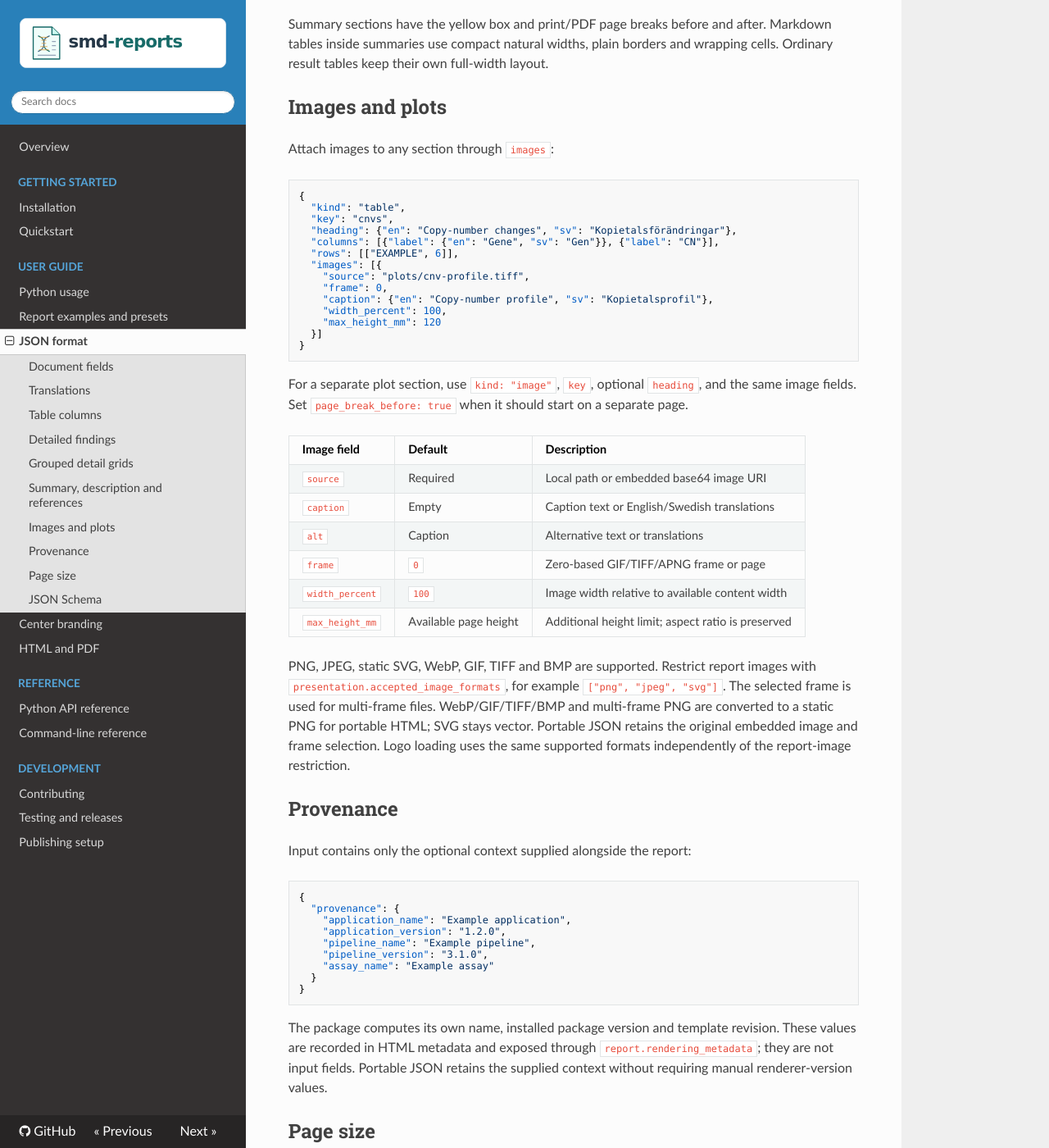
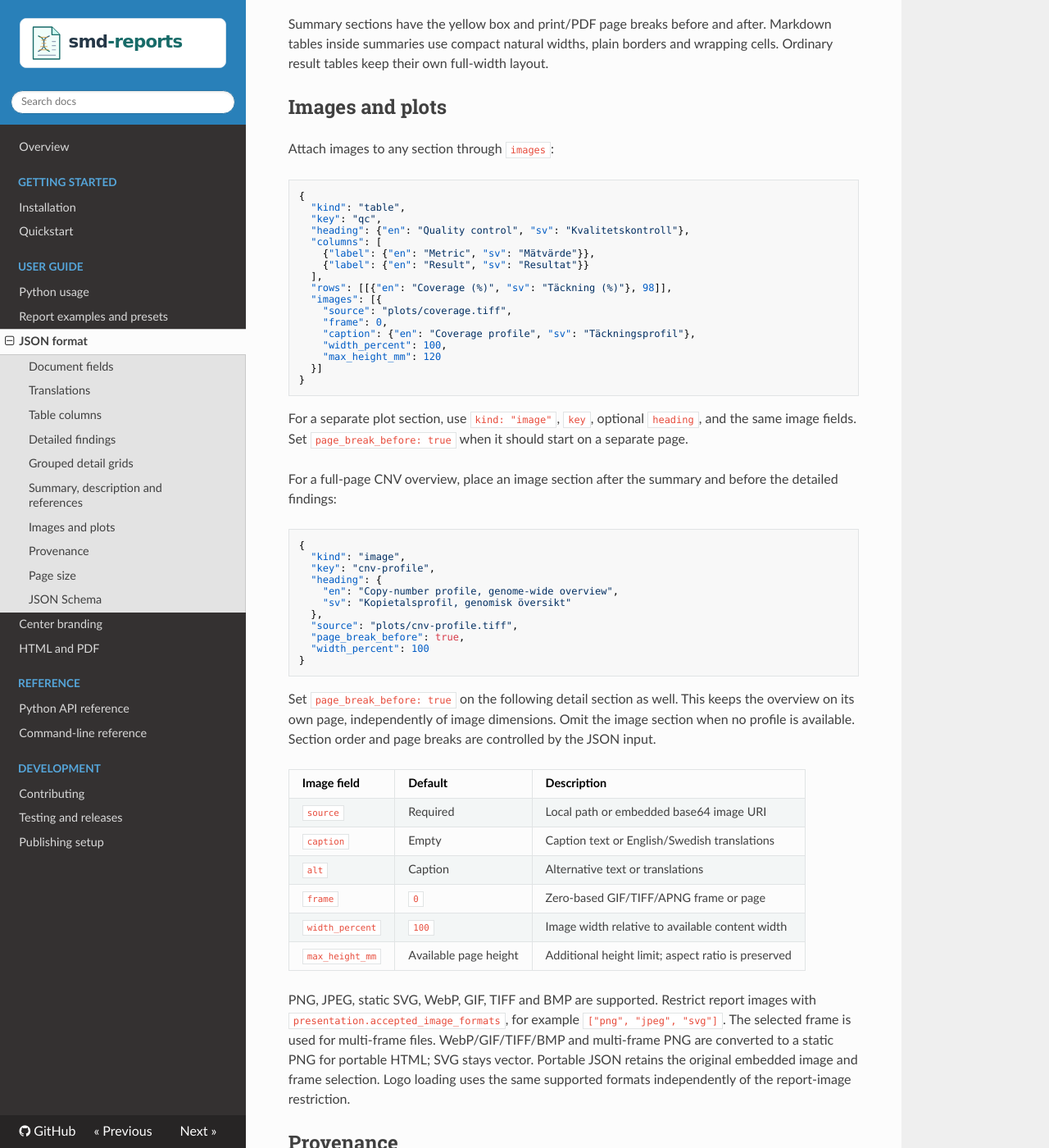
Before and after one commit to SMD-Bioinformatics-Lund/smd-reports, an MkDocs documentation site: the page built from docs/json-inputs.md, in a window 1280 px wide and 1400 px high, scrolled down 4932 px. Shown: the whole window at 82% size. Built offline with MkDocs 1.6.1, drawn with Linux system fonts in a browser that asks for light colours; nearby versions of some CDN libraries.

````diff
--- a/docs/json-inputs.md
+++ b/docs/json-inputs.md
@@ -280,14 +280,17 @@ Attach images to any section through `images`:
 ```json
 {
   "kind": "table",
-  "key": "cnvs",
-  "heading": {"en": "Copy-number changes", "sv": "Kopietalsförändringar"},
-  "columns": [{"label": {"en": "Gene", "sv": "Gen"}}, {"label": "CN"}],
-  "rows": [["EXAMPLE", 6]],
+  "key": "qc",
+  "heading": {"en": "Quality control", "sv": "Kvalitetskontroll"},
+  "columns": [
+    {"label": {"en": "Metric", "sv": "Mätvärde"}},
+    {"label": {"en": "Result", "sv": "Resultat"}}
+  ],
+  "rows": [[{"en": "Coverage (%)", "sv": "Täckning (%)"}, 98]],
   "images": [{
-    "source": "plots/cnv-profile.tiff",
+    "source": "plots/coverage.tiff",
     "frame": 0,
-    "caption": {"en": "Copy-number profile", "sv": "Kopietalsprofil"},
+    "caption": {"en": "Coverage profile", "sv": "Täckningsprofil"},
     "width_percent": 100,
     "max_height_mm": 120
   }]
@@ -296,6 +299,27 @@ Attach images to any section through `images`:
 
 For a separate plot section, use `kind: "image"`, `key`, optional `heading`, and the same
 image fields. Set `page_break_before: true` when it should start on a separate page.
+
+For a full-page CNV overview, place an image section after the summary and before the
+detailed findings:
+
+```json
+{
+  "kind": "image",
+  "key": "cnv-profile",
+  "heading": {
+    "en": "Copy-number profile, genome-wide overview",
+    "sv": "Kopietalsprofil, genomisk översikt"
+  },
+  "source": "plots/cnv-profile.tiff",
+  "page_break_before": true,
+  "width_percent": 100
+}
+```
+
+Set `page_break_before: true` on the following detail section as well. This keeps the
+overview on its own page, independently of image dimensions. Omit the image section when
+no profile is available. Section order and page breaks are controlled by the JSON input.
 
 | Image field | Default | Description |
 | --- | --- | --- |
````
Also changed, not shown: docs/integration.md (+6 -1 lines), 4 other files.
